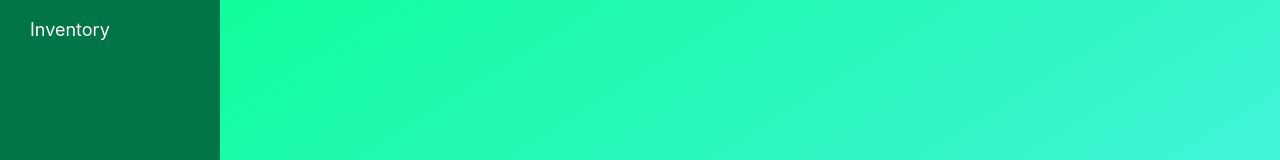
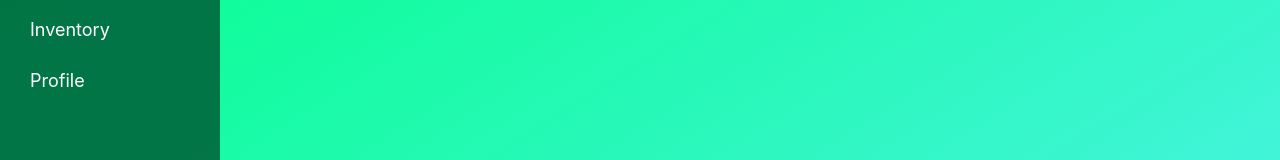
Before and after one commit to JessicaDMunozO/ieti-frontend, a React (Create React App) app in the folder farmaya-app/: page /mainPage in a window 1280 px wide. Shown: the part 131-291 px from the top of the page. Built offline with nearby package versions, Linux system fonts and the light colour scheme.

Commit message:
Detalles Menú

```diff
--- a/farmaya-app/src/components/Menu/Menu.jsx
+++ b/farmaya-app/src/components/Menu/Menu.jsx
@@ -32,10 +32,16 @@ const Menu = () => {
                                     <span className='ms-2 text-white'>Inventory</span>
                                 </Link>
                             </li>
+                            <li className="nav-item text-white my-1">
+                                <Link to = "" className="nav-link " aria-current="page">
+                                    <i className='bi bi-wallet2'></i>
+                                    <span className='ms-2 text-white'>Profile</span>
+                                </Link>
+                            </li>
                         </ul>
                     </div>
                     <div className='button'>
-                        <Link to = "" className="btn btn-primary text-white" type="button" id="triggerId" aria-haspopup="true"
+                        <Link to = "/" className="btn btn-primary text-white" type="button" id="triggerId" aria-haspopup="true"
                                 aria-expanded="false">
                                     <i className='bi bi-person fs-4'></i>
                                     <span className='fs-4 ms-3'>Log out </span>
```
